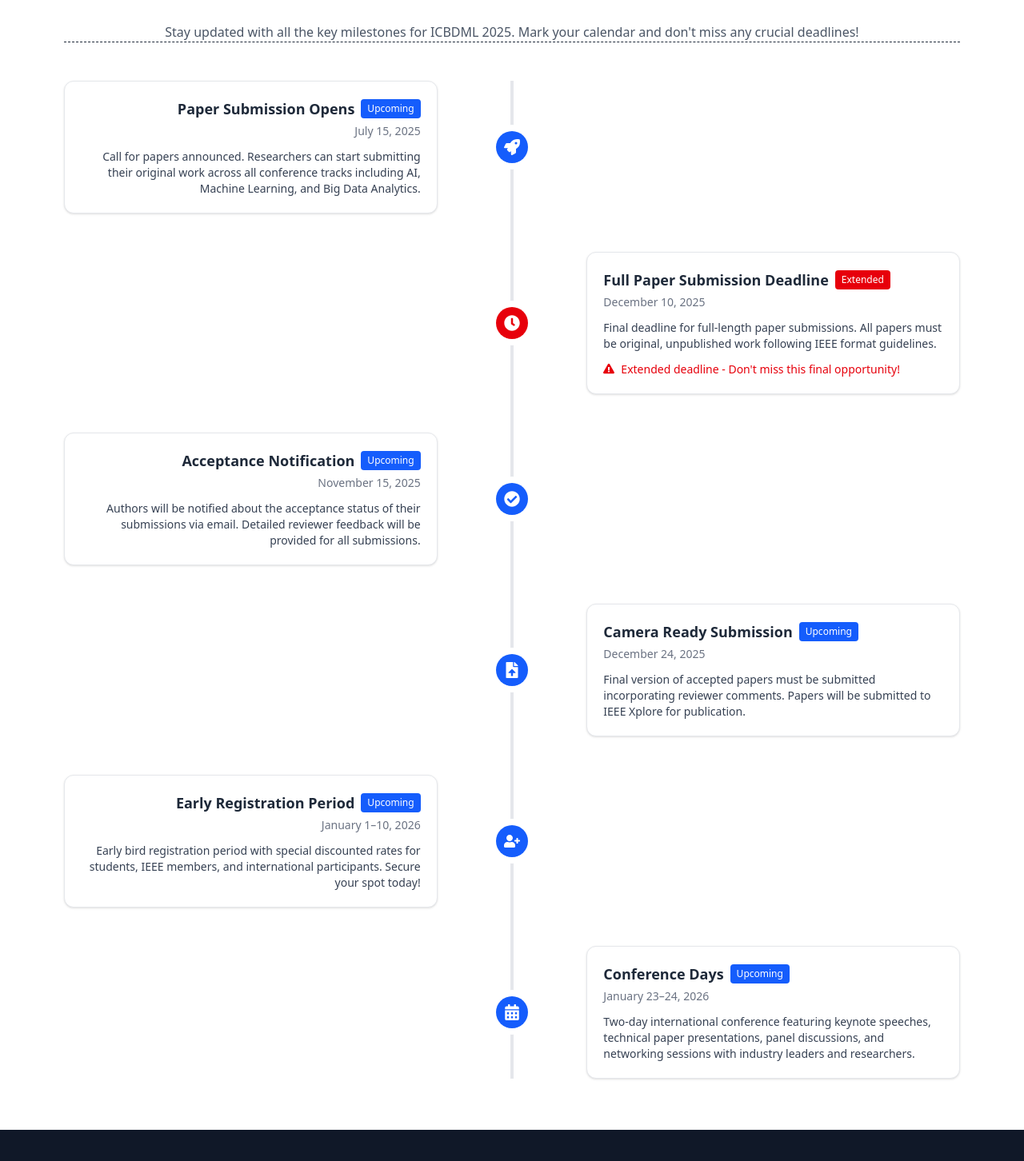
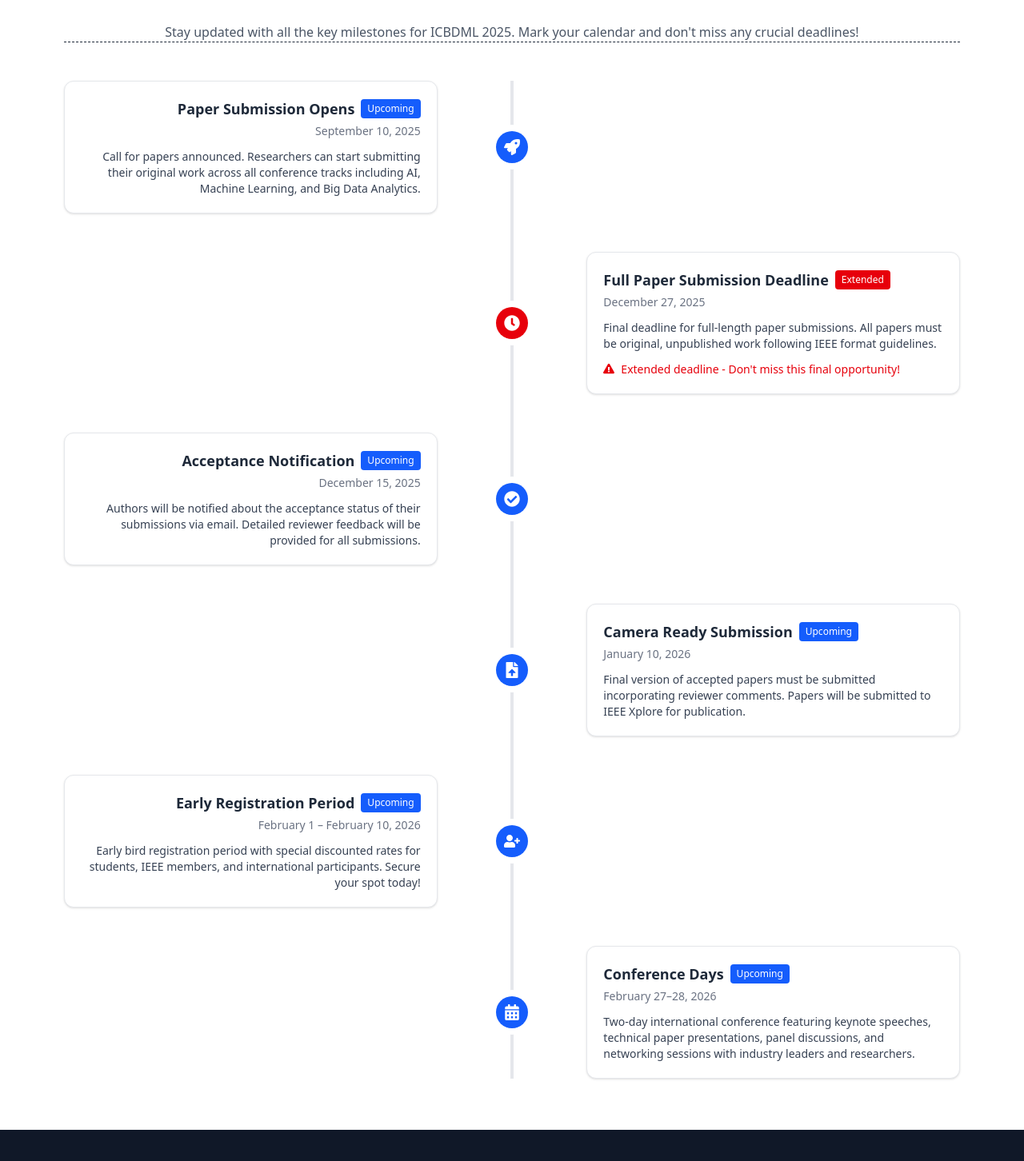
Before and after one commit to mr-dev-prince/ieee_conference, a React (Vite) app: page / in a window 1280 px wide. Shown: the part 3538-4990 px from the top of the page at 80% size. Built offline with nearby package versions, Linux system fonts and the light colour scheme.

Commit message:
update: revise event dates for conference schedule

```diff
--- a/src/components/ImpDates.jsx
+++ b/src/components/ImpDates.jsx
@@ -12,7 +12,7 @@ import {
 const events = [
   {
     title: "Paper Submission Opens",
-    date: "July 15, 2025",
+    date: "September 10, 2025",
     description:
       "Call for papers announced. Researchers can start submitting their original work across all conference tracks including AI, Machine Learning, and Big Data Analytics.",
     icon: FaRocket,
@@ -20,7 +20,7 @@ const events = [
   },
   {
     title: "Full Paper Submission Deadline",
-    date: "December 10, 2025",
+    date: "December 27, 2025",
     description:
       "Final deadline for full-length paper submissions. All papers must be original, unpublished work following IEEE format guidelines.",
     icon: FaClock,
@@ -29,7 +29,7 @@ const events = [
   },
   {
     title: "Acceptance Notification",
-    date: "November 15, 2025",
+    date: "December 15, 2025",
     description:
       "Authors will be notified about the acceptance status of their submissions via email. Detailed reviewer feedback will be provided for all submissions.",
     icon: FaCheckCircle,
@@ -37,7 +37,7 @@ const events = [
   },
   {
     title: "Camera Ready Submission",
-    date: "December 24, 2025",
+    date: "January 10, 2026",
     description:
       "Final version of accepted papers must be submitted incorporating reviewer comments. Papers will be submitted to IEEE Xplore for publication.",
     icon: FaFileUpload,
@@ -45,7 +45,7 @@ const events = [
   },
   {
     title: "Early Registration Period",
-    date: "January 1–10, 2026",
+    date: "February 1 – February 10, 2026",
     description:
       "Early bird registration period with special discounted rates for students, IEEE members, and international participants. Secure your spot today!",
     icon: FaUserPlus,
@@ -53,7 +53,7 @@ const events = [
   },
   {
     title: "Conference Days",
-    date: "January 23–24, 2026",
+    date: "February 27–28, 2026",
     description:
       "Two-day international conference featuring keynote speeches, technical paper presentations, panel discussions, and networking sessions with industry leaders and researchers.",
     icon: FaCalendarAlt,
```
